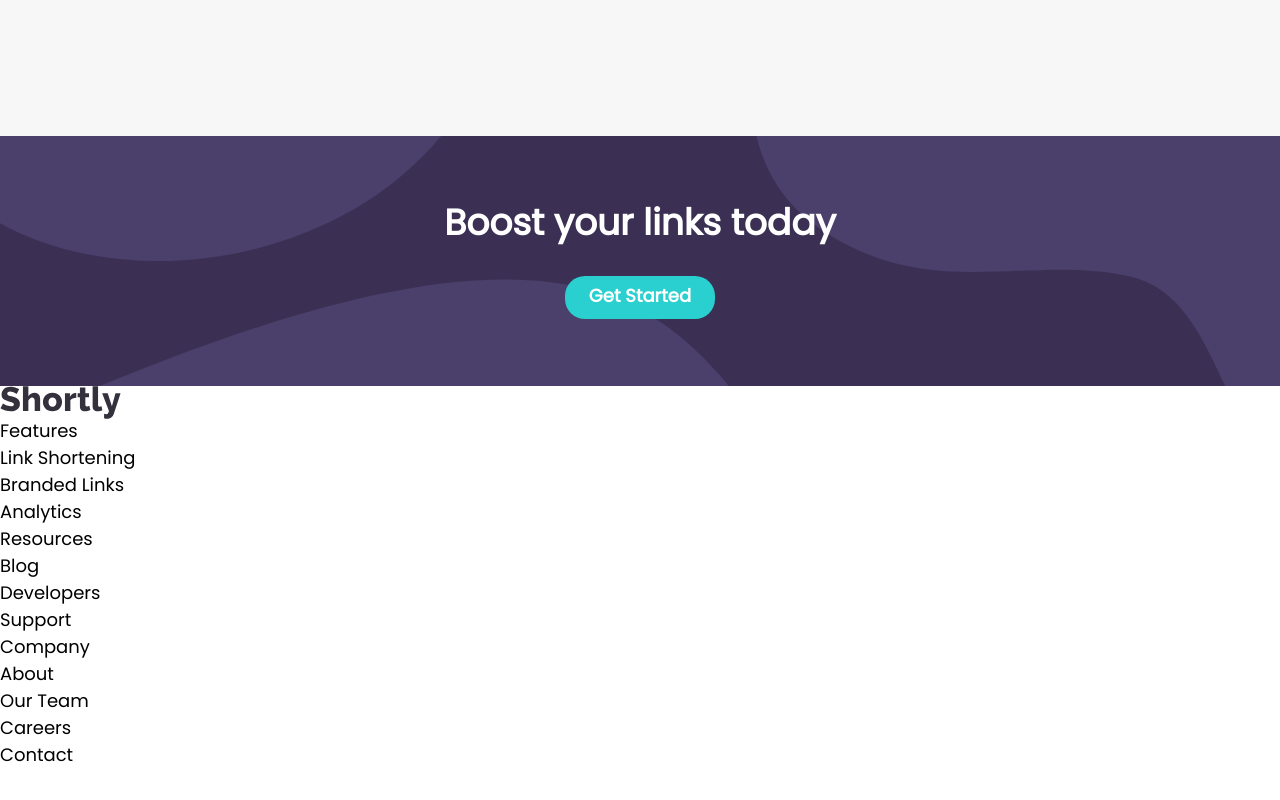
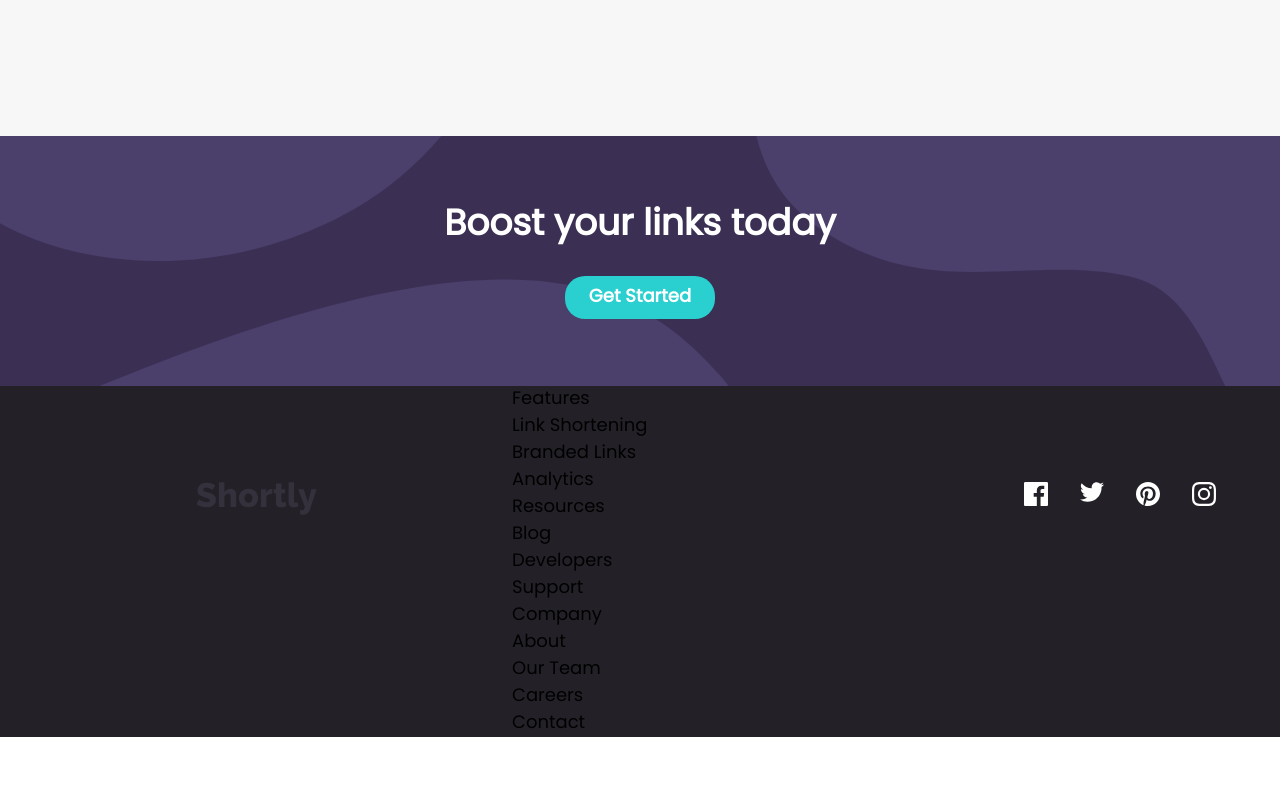
Before and after one commit to azanra/url-shortening, a React (Vite) app: page / in a window 1280 px wide. Shown: the part 2047-2847 px from the top of the page. After the commit the page ends 2784 px from the top, so only its background shows below. Built offline with nearby package versions, Linux system fonts and the light colour scheme.

Commit message:
Position the footer logo and nav link section

```diff
--- a/src/components/footer.jsx
+++ b/src/components/footer.jsx
@@ -6,12 +6,12 @@ import instagram from "../assets/images/icon-instagram.svg";
 
 export default function Footer() {
   return (
-    <div>
-      <div>
-        <div className="footerLogo">
-          <img src={logo} alt="Logo icon" />
+    <div className="bg-(--Very-Dark-Violet)">
+      <div className="flex">
+        <div className="footerLogo w-[40%] flex justify-center">
+          <img src={logo} alt="Logo icon" className="self-start mt-24" />
         </div>
-        <div className="footerNav">
+        <div className="footerNav w-[40%]">
           {footerNav.map((item) => {
             return (
               <div key={item.id}>
@@ -31,7 +31,7 @@ export default function Footer() {
             );
           })}
         </div>
-        <div className="footerLink">
+        <div className="footerLink flex gap-8 mt-24">
           {footerLink.map((item) => {
             return (
               <div key={item.alt}>
```
